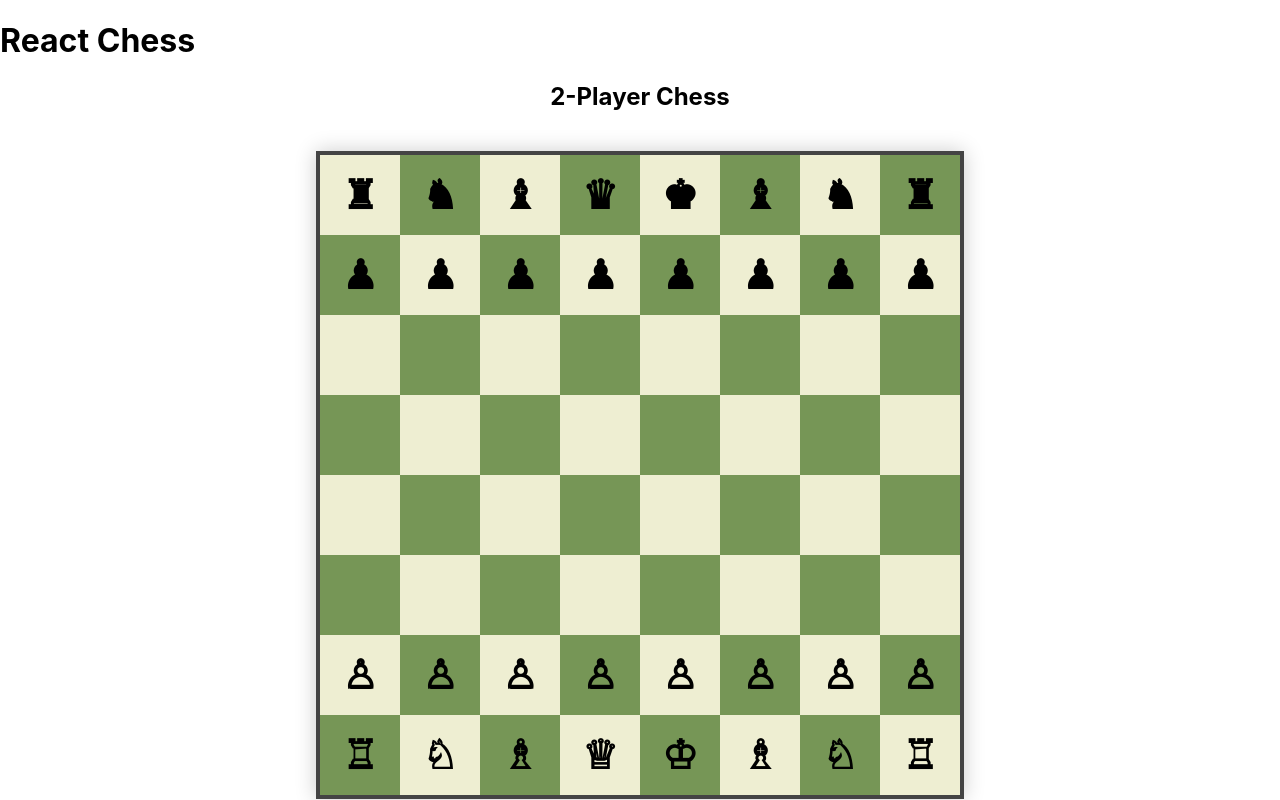
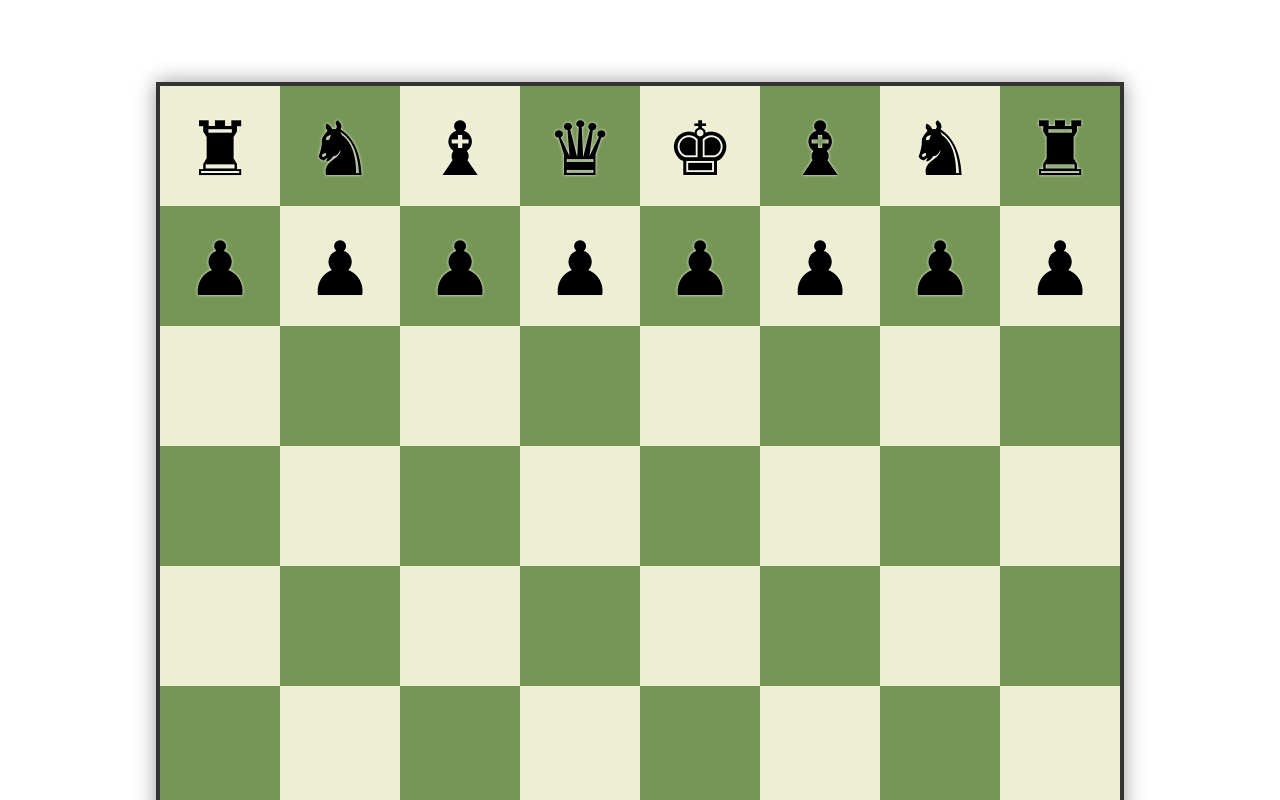
Before and after one commit to pashkanorm/simple-chess, a React (Create React App) app: page / in a window 1280 px wide. Shown: the top 800 px of the page. Built offline with nearby package versions, Linux system fonts and the light colour scheme.

Commit message:
updated board and pieces styling

```diff
--- a/src/App.tsx
+++ b/src/App.tsx
@@ -5,7 +5,6 @@ import ChessBoard from "./components/ChessBoard";
 function App() {
   return (
     <div className="App">
-      <h1>React Chess</h1>
       <ChessBoard />
     </div>
   );
--- a/src/components/ChessBoard.css
+++ b/src/components/ChessBoard.css
@@ -1,50 +1,82 @@
 .board {
   display: grid;
-  grid-template-columns: repeat(8, 80px);
-  grid-template-rows: repeat(8, 80px);
-  border: 4px solid #444;
+  grid-template-columns: repeat(8, 120px);
+  grid-template-rows: repeat(8, 120px);
+  width: fit-content;
   margin: 40px auto;
-  width: fit-content;
-  box-shadow: 0 0 20px rgba(0, 0, 0, 0.2);
+  border: 4px solid #333;
+  box-shadow: 0 0 20px rgba(0, 0, 0, 0.4);
 }
 
 .square {
+  width: 120px;
+  height: 120px;
   display: flex;
   align-items: center;
   justify-content: center;
-  font-size: 2.5rem;
-  font-weight: bold;
+  font-size: 75px;
   cursor: pointer;
-  transition: background-color 0.2s;
+
+  transition: background-color 0.2s ease;
+  box-sizing: border-box; /* important to contain borders inside */
+  border: 2px solid transparent; /* set base border */
 }
 
 .light {
   background-color: #eeeed2;
+}
+.last-move-light {
+  background-color: #f6f669 !important;
+}
+
+.last-move-dark {
+  background-color: #baca44 !important;
 }
 
 .dark {
   background-color: #769656;
 }
 
-.selected {
-  outline: 3px solid orange;
+.piece {
+  font-family: "Segoe UI Symbol", "Noto Sans", "Arial", sans-serif;
+  user-select: none;
 }
 
-.legal {
-  background-color: #baca44 !important;
+.piece.white {
+  color: white;
+  text-shadow: 0 0 3px black;
 }
 
-.piece {
-  user-select: none;
-  pointer-events: none;
+.piece.black {
+  color: black;
+  text-shadow: 0 0 3px white;
 }
 
-.controls {
-  text-align: center;
-  margin-top: 20px;
+.selected {
+  border: 4px solid #0077ff; /* proper full-border highlight */
+}
+.legal {
+  box-shadow: inset 0 0 10px 4px rgba(0, 255, 0, 0.4);
 }
 
-h2,
-h3 {
+.last-move {
+  background-color: #fff2a8 !important; /* yellowish background */
+}
+
+/* Add subtle glow on piece */
+.last-move .piece {
+  filter: drop-shadow(0 0 5px #ffec99);
+}
+
+.check-king {
+  box-shadow: 0 0 0 4px red inset, 0 0 8px red;
+  background-color: #ffcccc !important;
+}
+
+.status {
+  min-height: 32px;
   text-align: center;
+  font-size: 24px;
+  margin-top: 10px;
+  font-weight: bold;
 }
--- a/src/components/ChessBoard.tsx
+++ b/src/components/ChessBoard.tsx
@@ -21,6 +21,7 @@ const ChessBoard: React.FC = () => {
   const [game, setGame] = useState(new Chess());
   const [selectedSquare, setSelectedSquare] = useState<Square | null>(null);
   const [legalMoves, setLegalMoves] = useState<Square[]>([]);
+  const [lastMove, setLastMove] = useState<{ from: Square; to: Square } | null>(null);
 
   const board = game.board();
   const isDraw = game.isDraw();
@@ -31,7 +32,8 @@ const ChessBoard: React.FC = () => {
     if (selectedSquare && legalMoves.includes(square)) {
       const move = game.move({ from: selectedSquare, to: square, promotion: "q" });
       if (move) {
-        setGame(new Chess(game.fen())); // Update game state
+        setGame(new Chess(game.fen()));
+        setLastMove({ from: move.from as Square, to: move.to as Square });
       }
       setSelectedSquare(null);
       setLegalMoves([]);
@@ -45,20 +47,30 @@ const ChessBoard: React.FC = () => {
   const boardSquares = board.map((row, rowIndex) =>
     row.map((piece, colIndex) => {
       const square = ("abcdefgh"[colIndex] + (8 - rowIndex)) as Square;
-      const isSelected = selectedSquare === square;
+      const isDark = (rowIndex + colIndex) % 2 === 1;
+
+      const isLastMoveFrom = lastMove?.from === square;
+      const isLastMoveTo = lastMove?.to === square;
+
+      const lastMoveClass = isLastMoveFrom || isLastMoveTo ? (isDark ? "last-move-dark" : "last-move-light") : "";
+
+      const isKingInCheckSquare = isCheck && piece?.type === "k" && piece.color === game.turn();
+
       const isLegal = legalMoves.includes(square);
-      const isDark = (rowIndex + colIndex) % 2 === 1;
+      const isSelected = selectedSquare === square && game.get(square); // only if a piece exists
 
       const squareClass = `
         square
         ${isDark ? "dark" : "light"}
         ${isSelected ? "selected" : ""}
         ${isLegal ? "legal" : ""}
+        ${lastMoveClass}
+        ${isKingInCheckSquare ? "check-king" : ""}
       `;
 
       return (
         <div key={square} className={squareClass} onClick={() => handleClick(square)}>
-          <span className="piece">
+          <span className={`piece ${piece?.color === "w" ? "white" : "black"}`}>
             {piece && unicodeMap[piece.color === "w" ? piece.type.toUpperCase() : piece.type]}
           </span>
         </div>
@@ -68,9 +80,15 @@ const ChessBoard: React.FC = () => {
 
   return (
     <>
-      <h2>2-Player Chess</h2>
-      {isGameOver && <h3>Game Over — {isDraw ? "Draw" : game.turn() === "w" ? "Black" : "White"} wins</h3>}
-      {isCheck && !isGameOver && <h3>Check!</h3>}
+      <div className="status">
+        {isGameOver ? (
+          <>Checkmate — {isDraw ? "Draw" : game.turn() === "w" ? "Black" : "White"} wins!</>
+        ) : isCheck ? (
+          <>Check!</>
+        ) : (
+          <>&nbsp;</> // keeps layout height
+        )}
+      </div>
       <div className="board">{boardSquares.flat()}</div>
     </>
   );
```
